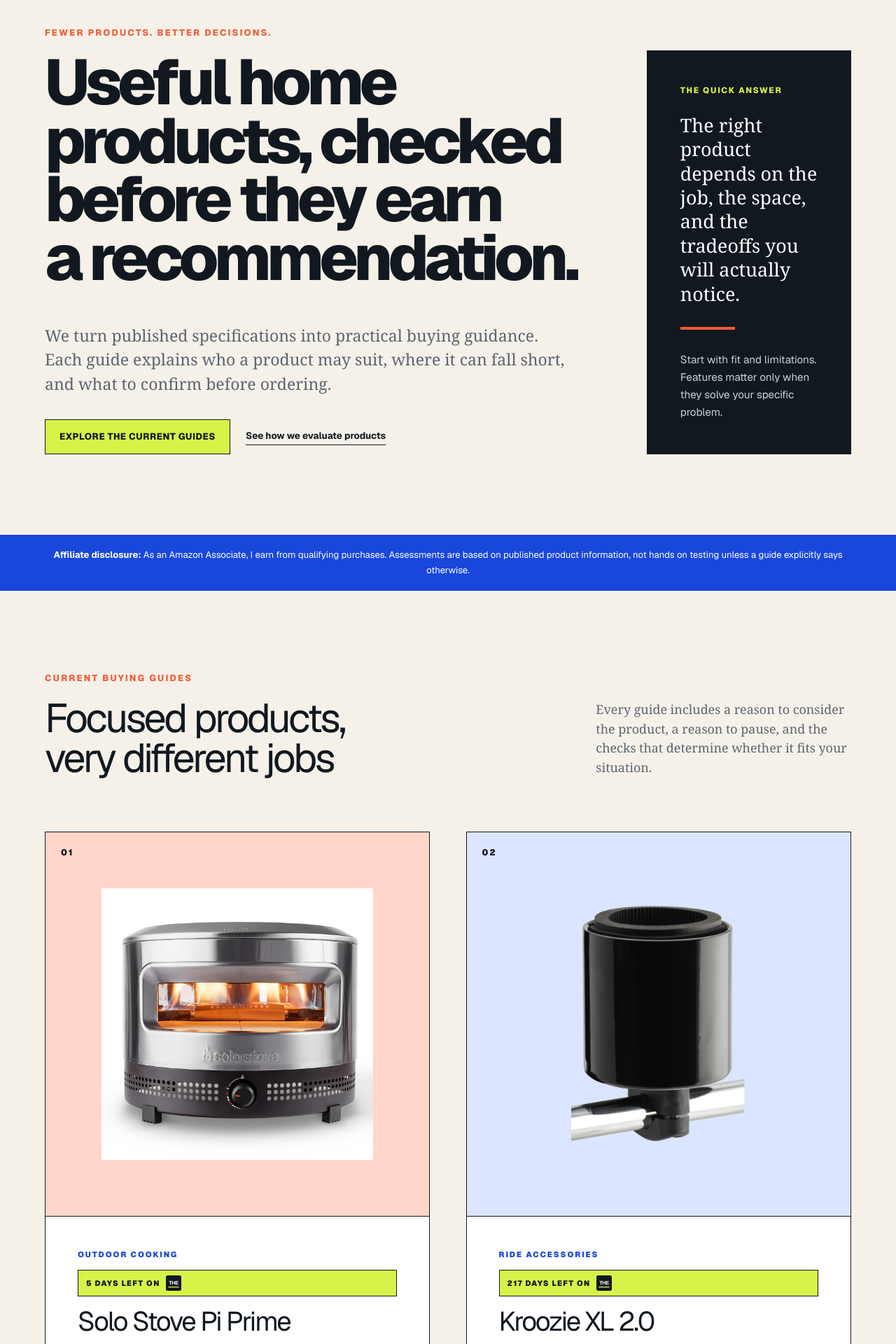
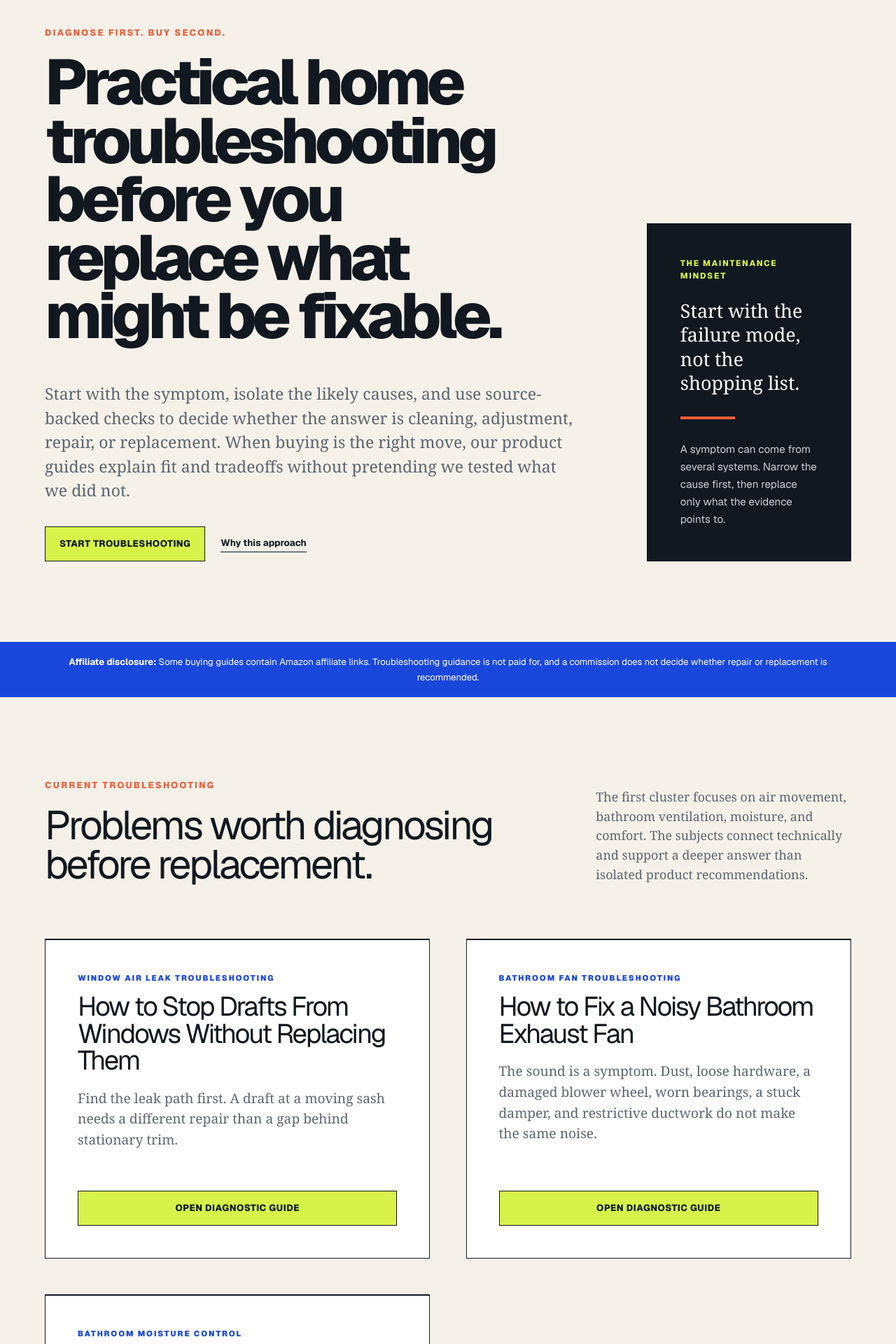
Before and after one commit to Dudeism74/trusted-home-2025, a Next.js app: page / in a window 1280 px wide. Shown: the part 180-2100 px from the top of the page at 70% size. Built offline with nearby package versions, Linux system fonts and the light colour scheme.

Commit message:
Rebuild homepage around troubleshooting first

```diff
--- a/app/page.tsx
+++ b/app/page.tsx
@@ -5,21 +5,19 @@
 import { NewsletterForm } from "./components/newsletter-form";
 import { SiteFooter } from "./components/site-footer";
 import { SiteHeader } from "./components/site-header";
-import {
-  homepageProducts,
-  products,
-  REVIEWED_DATE,
-  SITE_NAME,
-  SITE_URL,
-} from "./lib/products";
+import { products, SITE_NAME, SITE_URL } from "./lib/products";
+import { featuredResources, resources } from "./lib/resources";
 
 export const metadata: Metadata = {
+  description:
+    "Practical home troubleshooting and maintenance guidance that helps diagnose the problem before replacement, plus source-backed buying analysis when new equipment is the right answer.",
   alternates: { canonical: "/" },
 };
 
 export const revalidate = 3600;
 
 export default function Home() {
+  const pm20 = products.find((product) => product.slug === "dreame-pm20")!;
   const siteSchema = {
     "@context": "https://schema.org",
     "@graph": [
@@ -29,7 +27,7 @@
         url: SITE_URL,
         name: SITE_NAME,
         description:
-          "Practical product buying guides with sourced facts, fit checks, and honest tradeoffs.",
+          "Practical home troubleshooting, maintenance guidance, and source-backed product analysis.",
         publisher: { "@id": `${SITE_URL}/#organization` },
       },
       {
@@ -41,12 +39,12 @@
       },
       {
         "@type": "ItemList",
-        name: "Current Trusted Home Essentials buying guides",
-        itemListElement: homepageProducts.map((product, index) => ({
+        name: "Featured Trusted Home Essentials troubleshooting resources",
+        itemListElement: featuredResources.map((resource, index) => ({
           "@type": "ListItem",
           position: index + 1,
-          url: `${SITE_URL}/guides/${product.slug}`,
-          name: product.name,
+          url: `${SITE_URL}/${resource.slug}`,
+          name: resource.title,
         })),
       },
     ],
@@ -59,118 +57,165 @@
 
       <section className="hero" id="top">
         <div className="hero-copy">
-          <p className="eyebrow">Fewer products. Better decisions.</p>
-          <h1>Useful home products, checked before they earn a recommendation.</h1>
+          <p className="eyebrow">Diagnose first. Buy second.</p>
+          <h1>Practical home troubleshooting before you replace what might be fixable.</h1>
           <p className="hero-lede">
-            We turn published specifications into practical buying guidance. Each
-            guide explains who a product may suit, where it can fall short, and
-            what to confirm before ordering.
+            Start with the symptom, isolate the likely causes, and use source-backed
+            checks to decide whether the answer is cleaning, adjustment, repair, or
+            replacement. When buying is the right move, our product guides explain
+            fit and tradeoffs without pretending we tested what we did not.
           </p>
           <div className="hero-actions">
-            <Link className="button button-primary" href="/guides">
-              Explore the current guides
+            <Link className="button button-primary" href="/troubleshooting">
+              Start troubleshooting
             </Link>
-            <Link className="text-link" href="/editorial-policy">
-              See how we evaluate products
+            <Link className="text-link" href="/about">
+              Why this approach
             </Link>
           </div>
         </div>
 
-        <aside className="answer-card" aria-label="The quick answer">
-          <p className="answer-label">The quick answer</p>
+        <aside className="answer-card" aria-label="The maintenance mindset">
+          <p className="answer-label">The maintenance mindset</p>
           <p className="answer-title">
-            The right product depends on the job, the space, and the tradeoffs you
-            will actually notice.
+            Start with the failure mode, not the shopping list.
           </p>
           <div className="answer-rule" />
           <p>
-            Start with fit and limitations. Features matter only when they solve
-            your specific problem.
+            A symptom can come from several systems. Narrow the cause first, then
+            replace only what the evidence points to.
           </p>
         </aside>
       </section>
 
       <div className="disclosure" role="note">
-        <strong>Affiliate disclosure:</strong> As an Amazon Associate, I earn from
-        qualifying purchases. Assessments are based on published product
-        information, not hands on testing unless a guide explicitly says otherwise.
+        <strong>Affiliate disclosure:</strong> Some buying guides contain Amazon
+        affiliate links. Troubleshooting guidance is not paid for, and a commission
+        does not decide whether repair or replacement is recommended.
       </div>
 
-      <section className="products-section" id="guides">
+      <section className="products-section" id="troubleshooting">
         <div className="section-heading">
           <div>
-            <p className="eyebrow">Current buying guides</p>
-            <h2>Focused products, very different jobs</h2>
+            <p className="eyebrow">Current troubleshooting</p>
+            <h2>Problems worth diagnosing before replacement.</h2>
           </div>
           <p>
-            Every guide includes a reason to consider the product, a reason to
-            pause, and the checks that determine whether it fits your situation.
+            The first cluster focuses on air movement, bathroom ventilation,
+            moisture, and comfort. The subjects connect technically and support a
+            deeper answer than isolated product recommendations.
           </p>
         </div>
 
-        <FeaturedProductGrid products={homepageProducts} />
+        <div className="product-grid">
+          {featuredResources.map((resource) => (
+            <article className={`product-card ${resource.accent}`} key={resource.slug}>
+              <div className="product-content">
+                <p className="product-category">{resource.eyebrow}</p>
+                <h3>{resource.title}</h3>
+                <p className="product-answer">{resource.dek}</p>
+                <div className="card-actions">
+                  <Link className="button button-primary" href={`/${resource.slug}`}>
+                    Open diagnostic guide
+                  </Link>
+                </div>
+              </div>
+            </article>
+          ))}
+        </div>
+
+        <div className="hero-actions">
+          <Link className="text-link" href="/troubleshooting">
+            See all troubleshooting guides
+          </Link>
+        </div>
       </section>
 
       <section className="standards" id="standards">
         <div>
           <p className="eyebrow">Our editorial standard</p>
-          <h2>Useful guidance begins with the limits.</h2>
+          <h2>Useful guidance begins with the diagnosis.</h2>
         </div>
         <div className="standards-grid">
           <article>
             <span>01</span>
-            <h3>Verify the claim</h3>
+            <h3>Confirm the symptom</h3>
             <p>
-              We trace important specifications to the manufacturer or current
-              product listing and avoid unsupported superlatives.
+              Describe what is actually happening before assigning a failed part or
+              a replacement product to it.
             </p>
           </article>
           <article>
             <span>02</span>
-            <h3>Name the tradeoff</h3>
+            <h3>Isolate the system</h3>
             <p>
-              Price, size, compatibility, upkeep, and real setup constraints belong
-              beside the benefits, not in the fine print.
+              Separate mechanical, electrical, airflow, moisture, installation,
+              and control problems when the same symptom could come from several
+              causes.
             </p>
           </article>
           <article>
             <span>03</span>
-            <h3>Separate evidence from judgment</h3>
+            <h3>Repair before replace</h3>
             <p>
-              Published facts are labeled and sourced. Our conclusions explain how
-              those facts may affect a buying decision.
+              Cleaning, adjustment, a serviceable component, or a corrected
+              installation belongs ahead of replacement when it solves the actual
+              problem safely.
             </p>
           </article>
           <article>
             <span>04</span>
-            <h3>Keep it current</h3>
+            <h3>Source the technical claim</h3>
             <p>
-              Availability and product details change. Every guide carries a
-              reviewed date and directs readers to confirm the current listing.
+              Government guidance, recognized industry organizations,
+              manufacturer documentation, and current specifications anchor the
+              facts. Our interpretation is labeled as judgment.
             </p>
           </article>
         </div>
       </section>
 
+      <section className="products-section" id="guides">
+        <div className="section-heading">
+          <div>
+            <p className="eyebrow">When buying is the answer</p>
+            <h2>Product analysis connected to the problem.</h2>
+          </div>
+          <p>
+            The Dreame PM20 is the current product guide most closely connected to
+            this first topical cluster. Its published CADR can be checked against
+            room volume instead of relying only on a square-foot coverage headline.
+          </p>
+        </div>
+
+        <FeaturedProductGrid products={[pm20]} />
+
+        <div className="hero-actions">
+          <Link className="text-link" href="/guides">
+            See the complete buying guide archive
+          </Link>
+        </div>
+      </section>
+
       <section className="authority-strip" aria-label="How the site is built">
         <div>
-          <strong>{products.length}</strong>
-          <span>complete buyer guides</span>
+          <strong>{resources.length}</strong>
+          <span>focused troubleshooting resources</span>
         </div>
         <div>
-          <strong>2</strong>
-          <span>primary sources per guide</span>
+          <strong>1</strong>
+          <span>maintenance mindset across the site</span>
         </div>
         <div>
-          <strong>{REVIEWED_DATE.slice(0, 4)}</strong>
-          <span>current review cycle</span>
+          <strong>0</strong>
+          <span>invented hands on tests</span>
         </div>
       </section>
 
       <section className="newsletter">
         <div>
           <p className="eyebrow">The useful list</p>
-          <h2>Get new buying guides without the clutter.</h2>
+          <h2>Get practical fixes and buying guidance without the clutter.</h2>
         </div>
         <NewsletterForm source="homepage" />
       </section>
```
